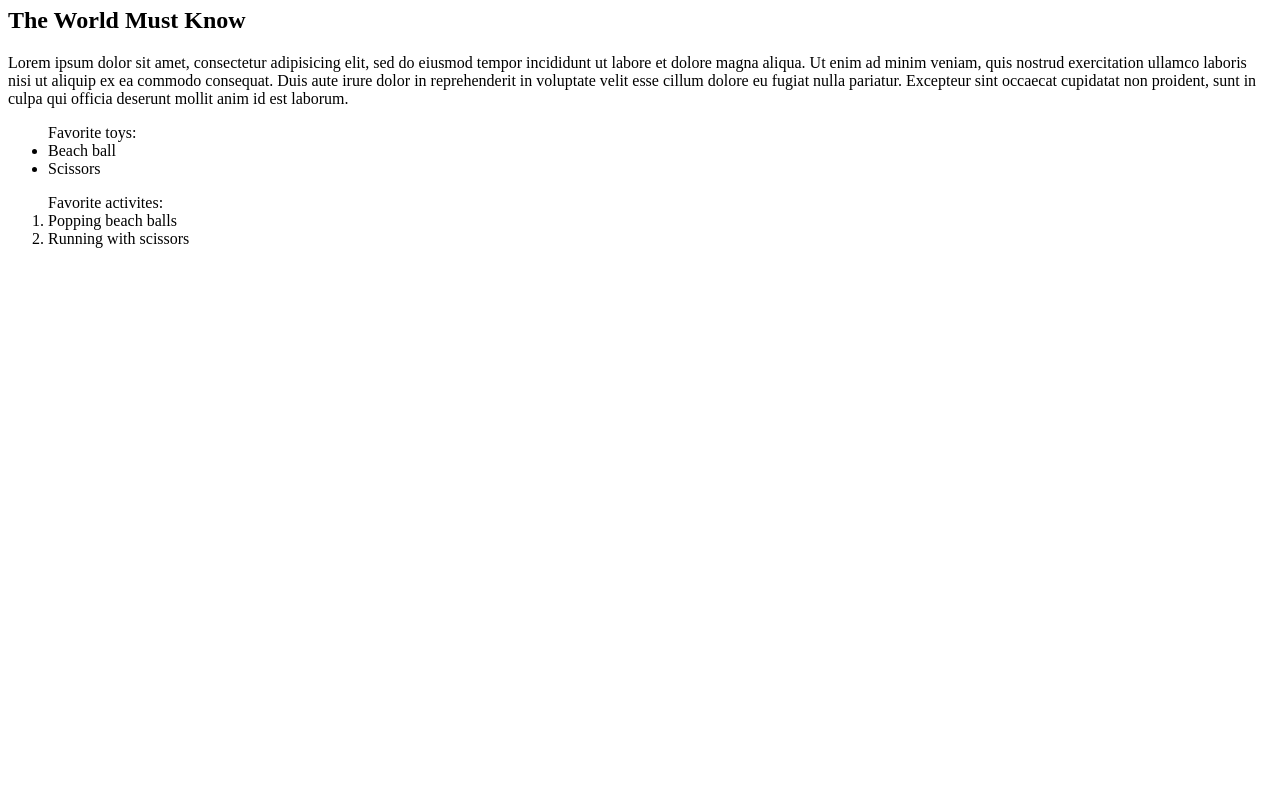
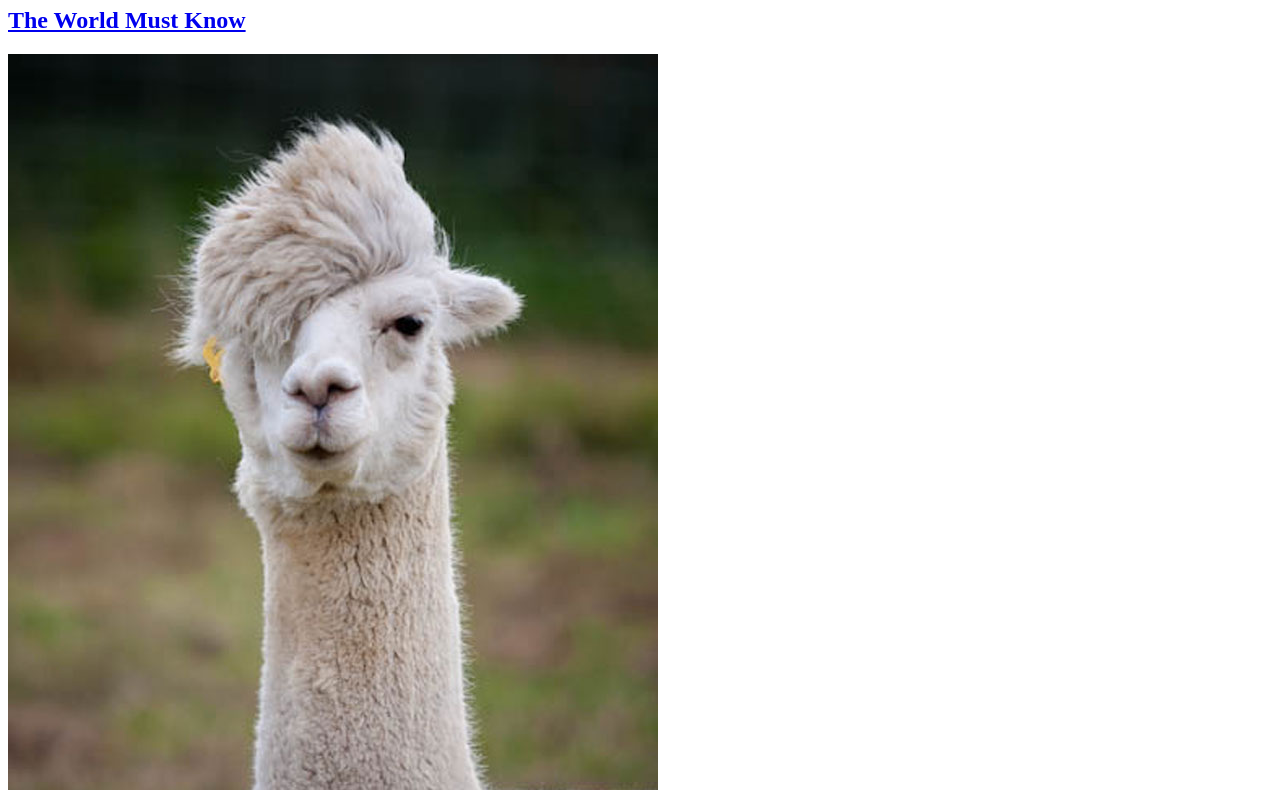
Before and after one commit to GeorginaVanDort/pet-blog, a plain HTML site: page pet-blog.html in a window 1280 px wide. Shown: the part 73-863 px from the top of the page. Before the commit the page ends 800 px from the top, so only its background shows below. Drawn offline with Linux system fonts and the light colour scheme.

Commit message:
added images

```diff
--- a/pet-blog.html
+++ b/pet-blog.html
@@ -6,8 +6,9 @@
   </head>
   <body>
     <h1>Richard the Alpacaheart</h1>
-    <h2>The World Must Know</h2>
-
+    <h2><a href="https://en.wikipedia.org/wiki/Alpaca">The World Must Know</a></h2>
+    <img src="img/alpaca-hair.jpg" alt="a good hair day" />
+    <img src="img/alpacayawn.jpg" alt="yawn" />
     <p>
       Lorem ipsum dolor sit amet, consectetur adipisicing elit, sed do eiusmod tempor incididunt ut labore et dolore magna aliqua. Ut enim ad minim veniam, quis nostrud exercitation ullamco laboris nisi ut aliquip ex ea commodo consequat. Duis aute irure dolor in reprehenderit in voluptate velit esse cillum dolore eu fugiat nulla pariatur. Excepteur sint occaecat cupidatat non proident, sunt in culpa qui officia deserunt mollit anim id est laborum.
     </p>
```
Also changed, not shown: img/alpaca-hair.jpg (added), img/alpacayawn.jpg (added).
